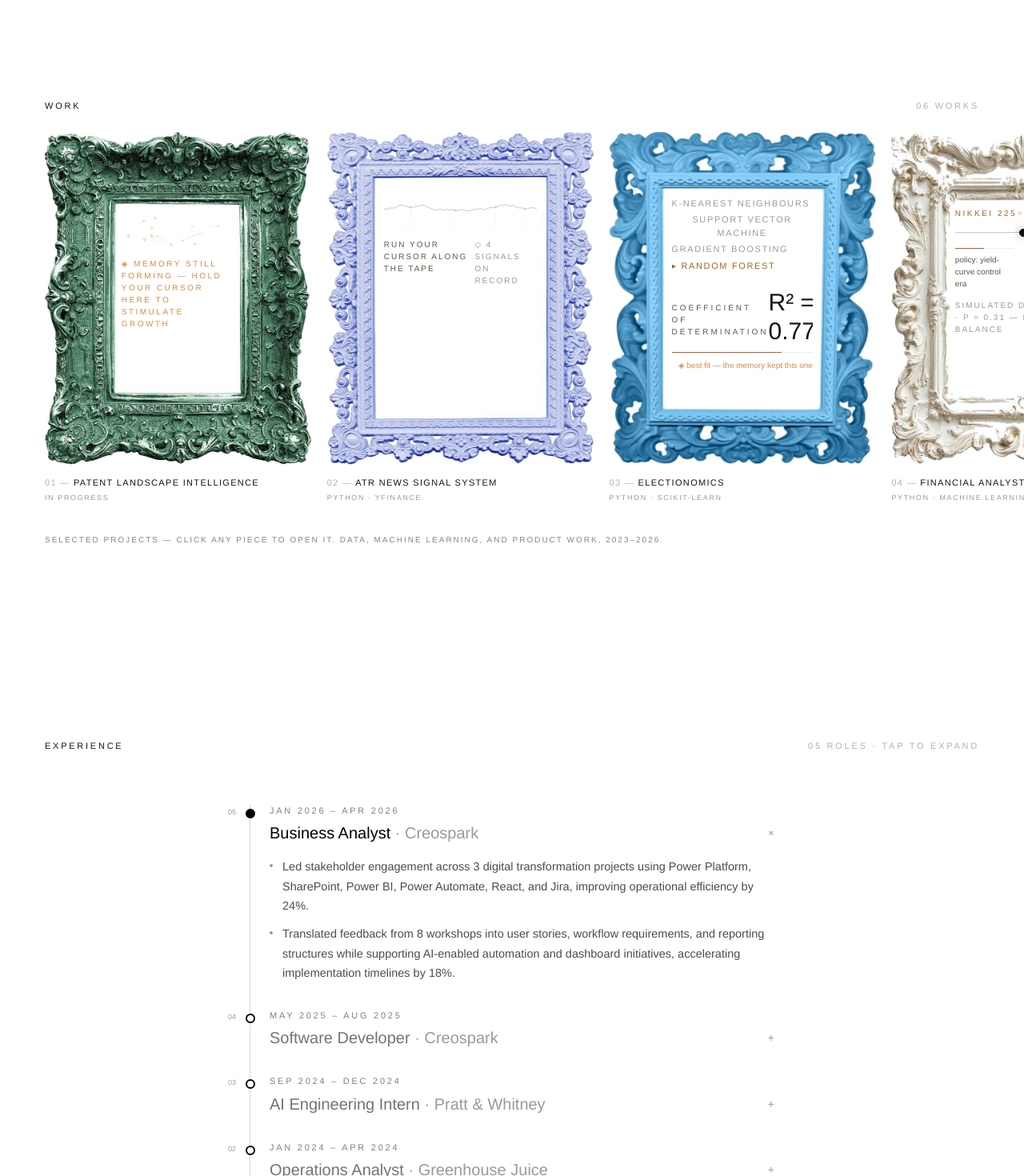
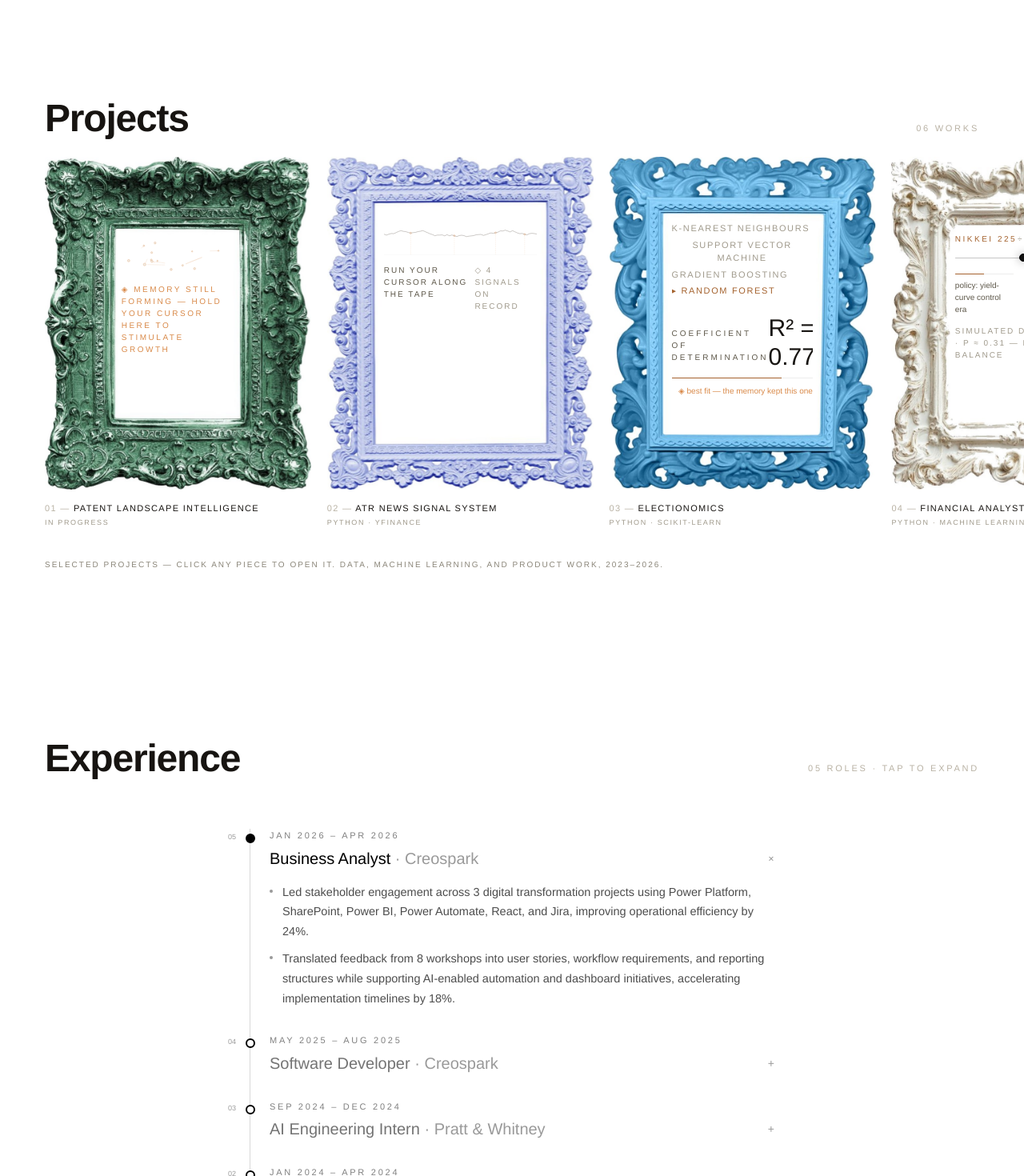
Before and after one commit to Keneisha3/keneisha-baid-portfolio, a React (Vite) app: page / in a window 1280 px wide. Shown: the part 1700-3170 px from the top of the page at 80% size. Built offline with nearby package versions, Linux system fonts and the light colour scheme.

Commit message:
Bigger clear Projects & Experience headings; move About Me (album stack + interests) to its own Life page

```diff
--- a/src/App.jsx
+++ b/src/App.jsx
@@ -71,6 +71,20 @@ export default function App() {
   const pastRef = useRef(false);
   const { humOn, toggleHum } = useHum();
 
+  // simple hash routing: '#life' is its own page, everything else is home
+  const [route, setRoute] = useState(() =>
+    window.location.hash === "#life" ? "life" : "home"
+  );
+  useEffect(() => {
+    const onHash = () =>
+      setRoute(window.location.hash === "#life" ? "life" : "home");
+    window.addEventListener("hashchange", onHash);
+    return () => window.removeEventListener("hashchange", onHash);
+  }, []);
+  useEffect(() => {
+    if (route === "life") window.scrollTo(0, 0);
+  }, [route]);
+
   useEffect(() => {
     if (lite) return;
     const onScroll = () => {
@@ -93,11 +107,33 @@ export default function App() {
     <>
       <ProjectNeurons />
       <MuseumExhibit />
-      <AboutMe />
       <SkillTerminals />
       <CoreTerminal />
     </>
   );
+
+  // the Life page — the album stack + interests live here now
+  if (route === "life") {
+    return (
+      <div className="relative min-h-screen bg-white text-[#3a352c]">
+        <MindNav humOn={humOn} toggleHum={toggleHum} />
+        <Sparks />
+        <div className="px-8 pt-24 sm:px-14">
+          <a
+            href="#home"
+            onClick={() => (window.location.hash = "")}
+            className="font-mono text-[11px] uppercase tracking-[0.25em] text-black/50 transition-colors hover:text-black"
+          >
+            ← back
+          </a>
+        </div>
+        <main className="relative">
+          <AboutMe />
+        </main>
+        <ChatWidget />
+      </div>
+    );
+  }
 
   if (lite) {
     return (
--- a/src/neural/Fx.jsx
+++ b/src/neural/Fx.jsx
@@ -180,9 +180,9 @@ export function useHum() {
 const NAV = [
   { id: "projects", label: "Projects" },
   { id: "experience", label: "Experience" },
-  { id: "about", label: "About" },
   { id: "skills", label: "Skills" },
   { id: "contact", label: "Contact" },
+  { id: "life", label: "Life" },
 ];
 
 export function MindNav({ humOn, toggleHum }) {
--- a/src/neural/Sections.jsx
+++ b/src/neural/Sections.jsx
@@ -592,11 +592,11 @@ function Filmstrip({ id, corner, caption, items }) {
   const [open, setOpen] = useState(null);
   return (
     <section id={id} className="relative min-h-screen bg-white py-16">
-      {/* corner labels */}
-      <div className="flex items-start justify-between px-8 sm:px-14">
-        <span className="font-sans text-[11px] font-medium uppercase tracking-[0.25em] text-[#171411]">
+      {/* section heading */}
+      <div className="flex items-baseline justify-between px-8 sm:px-14">
+        <h2 className="font-sans text-4xl font-semibold tracking-tight text-[#171411] sm:text-5xl">
           {corner}
-        </span>
+        </h2>
         <span className="font-sans text-[11px] font-normal uppercase tracking-[0.25em] text-[#b9b2a4]">
           {String(items.length).padStart(2, "0")} works
         </span>
@@ -703,7 +703,7 @@ export function ProjectNeurons() {
   return (
     <Filmstrip
       id="projects"
-      corner="Work"
+      corner="Projects"
       caption="Selected projects — click any piece to open it. Data, machine learning, and product work, 2023–2026."
       items={items}
     />
@@ -800,11 +800,11 @@ export function MuseumExhibit() {
   const [active, setActive] = useState(0);
   return (
     <section id="experience" className="relative min-h-screen bg-white py-16">
-      {/* corner labels */}
-      <div className="flex items-start justify-between px-8 sm:px-14">
-        <span className="font-sans text-[11px] font-medium uppercase tracking-[0.25em] text-[#171411]">
+      {/* section heading */}
+      <div className="flex items-baseline justify-between px-8 sm:px-14">
+        <h2 className="font-sans text-4xl font-semibold tracking-tight text-[#171411] sm:text-5xl">
           Experience
-        </span>
+        </h2>
         <span className="font-sans text-[11px] font-normal uppercase tracking-[0.25em] text-[#b9b2a4]">
           {String(chronological.length).padStart(2, "0")} roles · tap to expand
         </span>
```
